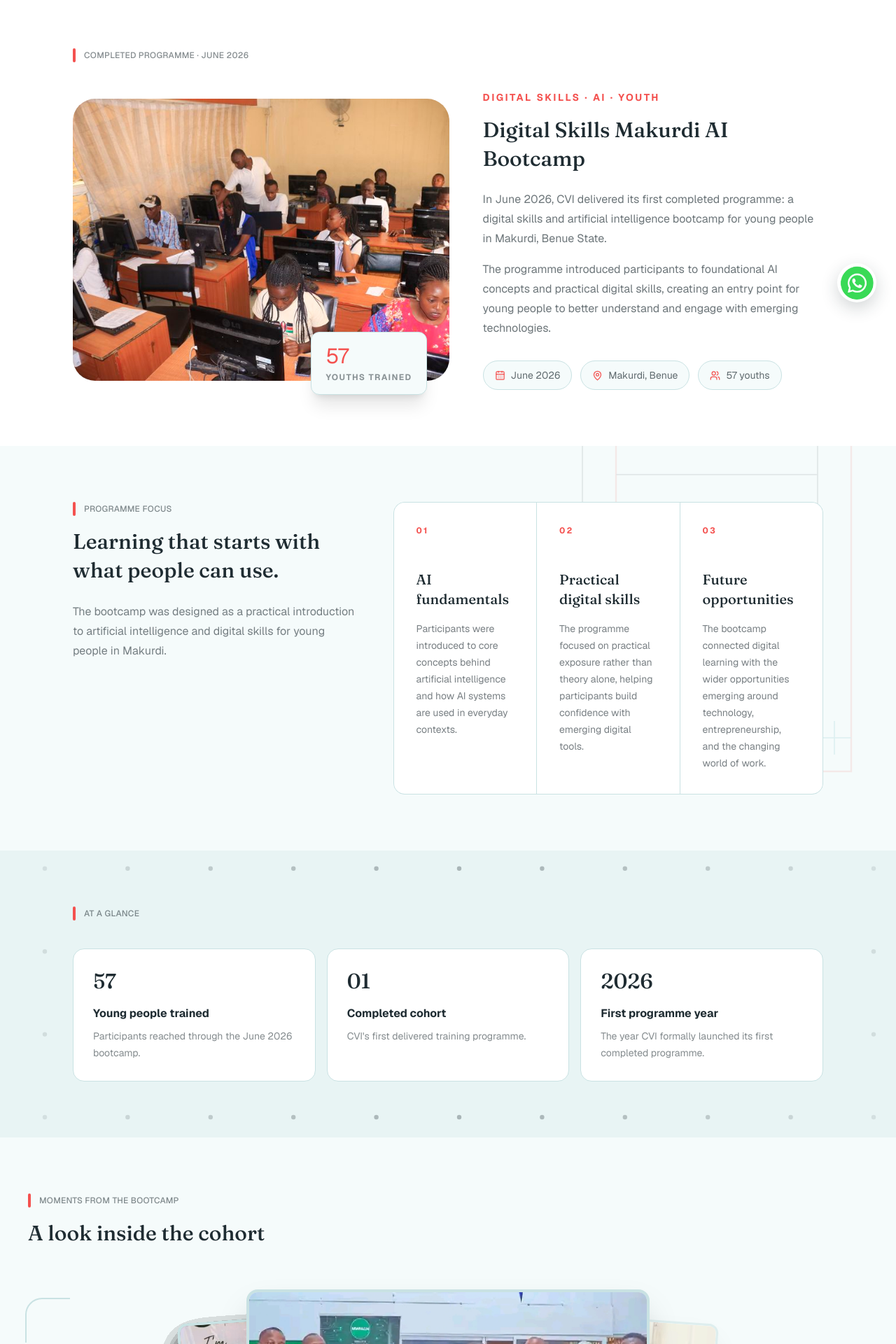
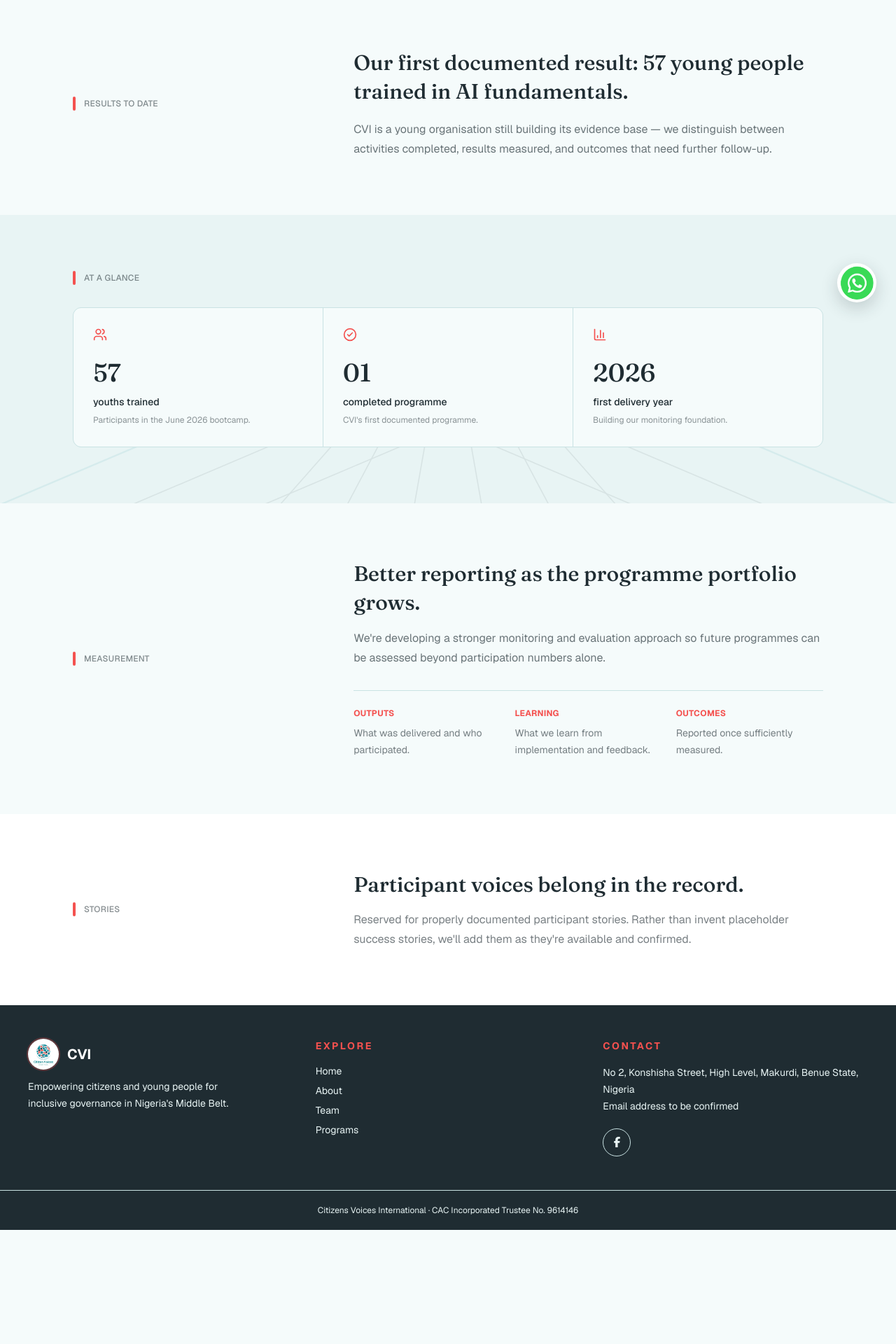
Before and after one commit to MaryAMsendoo/cvi, a Next.js app: page /impact in a window 1280 px wide. Shown: the part 340-2260 px from the top of the page at 70% size. After the commit the page ends 2097 px from the top, so only its background shows below. Built offline with nearby package versions, Linux system fonts and the light colour scheme.

Commit message:
General improvement

```diff
--- a/app/impact/page.tsx
+++ b/app/impact/page.tsx
@@ -1,38 +1,11 @@
 "use client";
 
-import Image from "next/image";
-import Link from "next/link";
 import { motion } from "motion/react";
-import {
-  ArrowDown,
-  ArrowUpRight,
-  CalendarDays,
-  MapPin,
-  Users,
-} from "lucide-react";
+import { Users, CheckCircle2, BarChart3 } from "lucide-react";
 import { SectionBackdrop } from "@/components/ui/SectionBackdrop";
-import { StackedGallery } from "@/components/ui/StackedGallery";
 import { PageHero } from "@/components/ui/PageHero";
 
-const LEARNING_AREAS = [
-  {
-    number: "01",
-    title: "AI fundamentals",
-    text: "Participants were introduced to core concepts behind artificial intelligence and how AI systems are used in everyday contexts.",
-  },
-  {
-    number: "02",
-    title: "Practical digital skills",
-    text: "The programme focused on practical exposure rather than theory alone, helping participants build confidence with emerging digital tools.",
-  },
-  {
-    number: "03",
-    title: "Future opportunities",
-    text: "The bootcamp connected digital learning with the wider opportunities emerging around technology, entrepreneurship, and the changing world of work.",
-  },
-];
-
-export default function Page() {
+export default function ImpactPage() {
   return (
     <main>
       {/* HERO */}
@@ -41,383 +14,168 @@ export default function Page() {
         title="What we've delivered. What we're learning."
         description="We report what has been delivered, what has been measured, and what still needs to be learned."
       />
-      {/* FEATURED PROGRAMME */}
-      <section className="relative overflow-hidden bg-surface py-16 sm:py-20">
-        {/* <SectionBackdrop variant="f" tone="light" /> */}
 
-        <div className="relative mx-auto max-w-6xl px-6 sm:px-10">
+      {/* RESULTS INTRODUCTION */}
+      <section className="relative bg-background py-16 sm:py-20">
+        <div className="mx-auto max-w-6xl px-6 sm:px-10">
+          <div className="grid gap-10 lg:grid-cols-[0.7fr_1.3fr]">
             <div className="flex items-center gap-3">
               <span className="h-5 w-1 rounded-full bg-accent" />
               <span className="text-xs font-medium uppercase tracking-wide text-foreground/55">
-              Completed programme · June 2026
+                Results to date
               </span>
             </div>
 
-          <div className="mt-10 grid gap-12 lg:grid-cols-[1.05fr_0.95fr] lg:items-center">
-            {/* IMAGE */}
-            <motion.div
-              initial={{ opacity: 0, x: -25 }}
-              whileInView={{ opacity: 1, x: 0 }}
-              viewport={{ once: true, margin: "-80px" }}
-              transition={{ duration: 0.65 }}
-              className="relative"
+            <div className="max-w-3xl">
+              <h2
+                className="text-2xl leading-snug text-foreground sm:text-3xl"
+                style={{ fontFamily: "var(--font-display)", fontWeight: 500 }}
               >
-              <div className="relative aspect-[4/3] overflow-hidden rounded-[2rem]">
-                <Image
-                  src="/img22.png"
-                  alt="Digital Skills Makurdi AI Bootcamp"
-                  fill
-                  className="object-cover"
-                />
-              </div>
-
-              <div className="absolute -bottom-5 right-5 rounded-xl border border-border bg-background px-5 py-4 shadow-xl sm:right-8">
-                <p className="text-3xl text-accent">57</p>
-                <p className="mt-1 text-xs font-bold uppercase tracking-[0.12em] text-foreground/50">
-                  youths trained
-                </p>
-              </div>
-            </motion.div>
-
-            {/* CONTENT */}
-            <motion.div
-              initial={{ opacity: 0, y: 25 }}
-              whileInView={{ opacity: 1, y: 0 }}
-              viewport={{ once: true, margin: "-80px" }}
-              transition={{ duration: 0.65 }}
-            >
-              <p className="text-sm font-bold uppercase tracking-[0.18em] text-accent">
-                Digital skills · AI · Youth
-              </p>
-
-              <h2
-                className="mt-4 text-2xl leading-snug text-foreground sm:text-3xl"
-                style={{
-                  fontFamily: "var(--font-display)",
-                  fontWeight: 500,
-                }}
-              >
-                Digital Skills Makurdi AI Bootcamp
+                Our first documented result: 57 young people trained in AI fundamentals.
               </h2>
 
-              <p className="mt-6 text-sm leading-6 text-foreground/65 sm:text-base sm:leading-7">
-                In June 2026, CVI delivered its first completed programme: a
-                digital skills and artificial intelligence bootcamp for young
-                people in Makurdi, Benue State.
+              <p className="mt-5 max-w-2xl text-sm leading-6 text-foreground/65 sm:text-base sm:leading-7">
+                CVI is a young organisation still building its evidence base —
+                we distinguish between activities completed, results measured,
+                and outcomes that need further follow-up.
               </p>
-
-              <p className="mt-4 text-sm leading-6 text-foreground/65 sm:text-base sm:leading-7">
-                The programme introduced participants to foundational AI
-                concepts and practical digital skills, creating an entry point
-                for young people to better understand and engage with emerging
-                technologies.
-              </p>
-
-              <div className="mt-8 flex flex-wrap gap-3">
-                <div className="inline-flex items-center gap-2 rounded-full border border-border bg-background px-4 py-2.5 text-sm text-foreground/70">
-                  <CalendarDays size={15} className="text-accent" />
-                  June 2026
-                </div>
-
-                <div className="inline-flex items-center gap-2 rounded-full border border-border bg-background px-4 py-2.5 text-sm text-foreground/70">
-                  <MapPin size={15} className="text-accent" />
-                  Makurdi, Benue
-                </div>
-
-                <div className="inline-flex items-center gap-2 rounded-full border border-border bg-background px-4 py-2.5 text-sm text-foreground/70">
-                  <Users size={15} className="text-accent" />
-                  57 youths
-                </div>
-              </div>
-            </motion.div>
-          </div>
-        </div>
-      </section>
-
-      {/* WHAT THE PROGRAMME COVERED */}
-      <section className="relative overflow-hidden bg-background py-16 sm:py-20">
-        <SectionBackdrop variant="h" tone="light" />
-
-        <div className="relative mx-auto max-w-6xl px-6 sm:px-10">
-          <div className="grid gap-12 lg:grid-cols-[0.8fr_1.2fr]">
-            <div>
-              <div className="flex items-center gap-3">
-                <span className="h-5 w-1 rounded-full bg-accent" />
-                <span className="text-xs font-medium uppercase tracking-wide text-foreground/55">
-                  Programme focus
-                </span>
-              </div>
-
-              <h2
-                className="mt-4 max-w-xl text-2xl leading-snug text-foreground sm:text-3xl"
-                style={{
-                  fontFamily: "var(--font-display)",
-                  fontWeight: 500,
-                }}
-              >
-                Learning that starts with what people can use.
-              </h2>
-
-              <p className="mt-6 max-w-md text-sm leading-6 text-foreground/60 sm:text-base sm:leading-7">
-                The bootcamp was designed as a practical introduction to
-                artificial intelligence and digital skills for young people in
-                Makurdi.
-              </p>
-            </div>
-
-            <div className="grid gap-px overflow-hidden rounded-2xl border border-border bg-border sm:grid-cols-3">
-              {LEARNING_AREAS.map((area, index) => (
-                <motion.article
-                  key={area.number}
-                  initial={{ opacity: 0, y: 20 }}
-                  whileInView={{ opacity: 1, y: 0 }}
-                  viewport={{ once: true, margin: "-60px" }}
-                  transition={{
-                    duration: 0.5,
-                    delay: index * 0.08,
-                  }}
-                  className="bg-surface p-7 sm:p-8"
-                >
-                  <p className="text-xs font-bold tracking-[0.18em] text-accent">
-                    {area.number}
-                  </p>
-
-                  <h3
-                    className="mt-12 text-xl text-foreground"
-                    style={{
-                      fontFamily: "var(--font-display)",
-                      fontWeight: 500,
-                    }}
-                  >
-                    {area.title}
-                  </h3>
-
-                  <p className="mt-4 text-sm leading-6 text-foreground/60">
-                    {area.text}
-                  </p>
-                </motion.article>
-              ))}
             </div>
           </div>
         </div>
       </section>
 
-      {/* PROGRAMME FACTS */}
-      <section className="relative overflow-hidden bg-surface-muted py-16 sm:py-20">
-        <SectionBackdrop variant="c" tone="light" />
-
+      {/* IMPACT FIGURES */}
+      <section className="relative bg-surface-muted py-16 sm:py-20">
+        <SectionBackdrop variant="g" tone="light" />
         <div className="relative mx-auto max-w-6xl px-6 sm:px-10">
-          <div className="flex items-center gap-3">
+          <div className="mb-8 flex items-center gap-3">
             <span className="h-5 w-1 rounded-full bg-accent" />
             <span className="text-xs font-medium uppercase tracking-wide text-foreground/55">
               At a glance
             </span>
           </div>
 
-          <div className="mt-10 grid gap-4 md:grid-cols-3">
-            <div className="rounded-2xl border border-border bg-surface p-6 sm:p-7">
+          <div className="grid gap-px overflow-hidden rounded-xl border border-border bg-border md:grid-cols-3">
+            <div className="bg-background p-6 sm:p-7">
+              <Users className="h-5 w-5 text-accent" />
               <p
-                className="text-3xl text-foreground"
-                style={{
-                  fontFamily: "var(--font-display)",
-                  fontWeight: 500,
-                }}
+                className="mt-6 text-4xl text-foreground"
+                style={{ fontFamily: "var(--font-display)", fontWeight: 500 }}
               >
                 57
               </p>
-
-              <p className="mt-4 font-bold text-foreground">
-                Young people trained
-              </p>
-
-              <p className="mt-2 text-sm leading-6 text-foreground/55">
-                Participants reached through the June 2026 bootcamp.
+              <p className="mt-3 text-sm font-medium text-foreground">youths trained</p>
+              <p className="mt-1.5 text-xs leading-5 text-foreground/50">
+                Participants in the June 2026 bootcamp.
               </p>
             </div>
 
-            <div className="rounded-2xl border border-border bg-surface p-6 sm:p-7">
+            <div className="bg-background p-6 sm:p-7">
+              <CheckCircle2 className="h-5 w-5 text-accent" />
               <p
-                className="text-3xl text-foreground"
-                style={{
-                  fontFamily: "var(--font-display)",
-                  fontWeight: 500,
-                }}
+                className="mt-6 text-4xl text-foreground"
+                style={{ fontFamily: "var(--font-display)", fontWeight: 500 }}
               >
                 01
               </p>
-
-              <p className="mt-4 font-bold text-foreground">
-                Completed cohort
-              </p>
-
-              <p className="mt-2 text-sm leading-6 text-foreground/55">
-                CVI&apos;s first delivered training programme.
+              <p className="mt-3 text-sm font-medium text-foreground">completed programme</p>
+              <p className="mt-1.5 text-xs leading-5 text-foreground/50">
+                CVI&apos;s first documented programme.
               </p>
             </div>
 
-            <div className="rounded-2xl border border-border bg-surface p-6 sm:p-7">
+            <div className="bg-background p-6 sm:p-7">
+              <BarChart3 className="h-5 w-5 text-accent" />
               <p
-                className="text-3xl text-foreground"
-                style={{
-                  fontFamily: "var(--font-display)",
-                  fontWeight: 500,
-                }}
+                className="mt-6 text-4xl text-foreground"
+                style={{ fontFamily: "var(--font-display)", fontWeight: 500 }}
               >
                 2026
               </p>
-
-              <p className="mt-4 font-bold text-foreground">
-                First programme year
-              </p>
-
-              <p className="mt-2 text-sm leading-6 text-foreground/55">
-                The year CVI formally launched its first completed programme.
+              <p className="mt-3 text-sm font-medium text-foreground">first delivery year</p>
+              <p className="mt-1.5 text-xs leading-5 text-foreground/50">
+                Building our monitoring foundation.
               </p>
             </div>
           </div>
         </div>
       </section>
 
-      {/* MOMENTS FROM THE BOOTCAMP */}
-      <section className="relative overflow-hidden bg-background py-16 sm:py-20">
-        <div className="relative mx-auto max-w-7xl px-6 sm:px-10">
-          <div className="flex items-center gap-3">
-            <span className="h-5 w-1 rounded-full bg-accent" />
-            <span className="text-xs font-medium uppercase tracking-wide text-foreground/55">Moments from the bootcamp</span>
-          </div>
-          <h2
-            className="mt-4 max-w-xl text-2xl leading-snug text-foreground sm:text-3xl"
-            style={{ fontFamily: "var(--font-display)", fontWeight: 500 }}
-          >
-            A look inside the cohort
-          </h2>
-
-          <div className="mt-14">
-            <StackedGallery
-              images={[
-                { id: "g1", src: "/p1.jpg", alt: "Participants at the AI bootcamp" },
-                { id: "g2", src: "/p2.jpg", alt: "Group training session" },
-                { id: "g3", src: "/p3.jpg", alt: "Instructor leading a session" },
-                { id: "g4", src: "/p4.jpg", alt: "Cohort group photo" },
-                { id: "g5", src: "/p5.jpg", alt: "Participant at a laptop" },
-                { id: "g6", src: "/p6.jpg", alt: "Hands-on practical session" },
-                { id: "g7", src: "/p7.jpg", alt: "Bootcamp participant" },
-                { id: "g8", src: "/p8.jpg", alt: "Digital skills training session" },
-                { id: "g9", src: "/p9.jpg", alt: "Participants during the bootcamp" },
-                { id: "g10", src: "/p10.jpg", alt: "Youth learning session" },
-                { id: "g11", src: "/p11.jpg", alt: "Participant working at a laptop" },
-                { id: "g12", src: "/p12.jpg", alt: "Group learning session" },
-                { id: "g13", src: "/p13.jpg", alt: "Practical training activity" },
-                { id: "g14", src: "/p14.jpg", alt: "Bootcamp cohort" },
-                { id: "g15", src: "/p15.jpg", alt: "Participants at the training" },
-                { id: "g16", src: "/p16.jpg", alt: "Digital skills workshop" },
-                { id: "g18", src: "/p18.jpg", alt: "Hands-on learning activity" },
-                { id: "g19", src: "/p19.jpg", alt: "Bootcamp participants together" },
-                { id: "g20", src: "/p20.jpg", alt: "AI learning session" },
-                { id: "g21", src: "/p21.jpg", alt: "Programme participant" },
-                { id: "g22", src: "/p22.jpg", alt: "Training programme moment" },
-                { id: "g23", src: "/p23.jpg", alt: "Learning and collaboration" },
-                { id: "g24", src: "/p24.jpg", alt: "Cohort learning moment" },
-                { id: "g25", src: "/p25.jpg", alt: "Bootcamp activity" },
-                { id: "g26", src: "/p26.jpg", alt: "Participants in the programme" },
-                { id: "g27", src: "/p27.jpg", alt: "Digital training activity" },
-                { id: "g28", src: "/p28.jpg", alt: "Participants during a session" },
-                { id: "g29", src: "/p29.jpg", alt: "Cohort programme moment" },
-                { id: "g30", src: "/p30.jpg", alt: "Youth empowerment session" },
-                { id: "g31", src: "/p31.jpg", alt: "Practical digital skills session" },
-                { id: "g32", src: "/p32.jpg", alt: "Bootcamp group moment" },
-              ]}
-            />
-          </div>
-        </div>
-      </section>
-
-      {/* PARTNER / SPONSOR */}
-      <section className="relative overflow-hidden bg-surface py-16 sm:py-20">
-        <div className="relative mx-auto grid max-w-6xl gap-12 px-6 sm:px-10 lg:grid-cols-[1fr_0.8fr] lg:items-center">
-          <div>
+      {/* HOW WE MEASURE */}
+      <section className="relative bg-background py-16 sm:py-20">
+        <div className="mx-auto max-w-6xl px-6 sm:px-10">
+          <div className="grid gap-10 lg:grid-cols-[0.7fr_1.3fr]">
             <div className="flex items-center gap-3">
               <span className="h-5 w-1 rounded-full bg-accent" />
               <span className="text-xs font-medium uppercase tracking-wide text-foreground/55">
-                Programme support
+                Measurement
               </span>
             </div>
 
+            <div className="max-w-2xl">
               <h2
-              className="mt-4 max-w-2xl text-2xl leading-snug text-foreground sm:text-3xl"
-              style={{
-                fontFamily: "var(--font-display)",
-                fontWeight: 500,
-              }}
+                className="text-2xl leading-snug text-foreground sm:text-3xl"
+                style={{ fontFamily: "var(--font-display)", fontWeight: 500 }}
               >
-              Supported by the Mandela Washington Fellows Alumni Association of Nigeria.
+                Better reporting as the programme portfolio grows.
               </h2>
 
-            <p className="mt-5 max-w-2xl text-sm leading-6 text-foreground/60 sm:text-base sm:leading-7">
-              They sponsored the June 2026 Digital Skills Makurdi AI Bootcamp — CVI&apos;s
-              first completed training programme.
+              <p className="mt-4 text-sm leading-6 text-foreground/65 sm:text-base sm:leading-7">
+                We&apos;re developing a stronger monitoring and evaluation
+                approach so future programmes can be assessed beyond
+                participation numbers alone.
               </p>
 
-            <p className="mt-3 max-w-2xl text-sm leading-6 text-foreground/50">
-              CVI also has an institutional tie with the Federal 3MTT Programme, separate
-              from confirmed funding or sponsorship.
+              <div className="mt-8 grid gap-5 border-t border-border pt-6 sm:grid-cols-3">
+                <div>
+                  <p className="text-xs font-bold uppercase tracking-wide text-accent">Outputs</p>
+                  <p className="mt-2 text-sm leading-6 text-foreground/60">
+                    What was delivered and who participated.
                   </p>
                 </div>
-
-          <div className="relative rounded-2xl border border-border bg-background p-6 sm:p-7">
-            <p className="text-xs font-bold uppercase tracking-[0.18em] text-accent">
-              Programme supporter
+                <div>
+                  <p className="text-xs font-bold uppercase tracking-wide text-accent">Learning</p>
+                  <p className="mt-2 text-sm leading-6 text-foreground/60">
+                    What we learn from implementation and feedback.
                   </p>
-
-            <div className="relative mt-8 h-20 w-full">
-              <Image
-                src="/madela.jpg"
-                alt="Mandela Washington Fellows Alumni Association of Nigeria"
-                fill
-                className="object-contain object-left"
-              />
+                </div>
+                <div>
+                  <p className="text-xs font-bold uppercase tracking-wide text-accent">Outcomes</p>
+                  <p className="mt-2 text-sm leading-6 text-foreground/60">
+                    Reported once sufficiently measured.
+                  </p>
+                </div>
+              </div>
             </div>
           </div>
         </div>
       </section>
 
-      {/* WHAT'S NEXT */}
-      <section className="relative overflow-hidden bg-foreground py-14 text-white sm:py-16">
-        <SectionBackdrop variant="l" tone="dark" />
-
-        <div className="relative mx-auto grid max-w-6xl gap-10 px-6 sm:px-10 md:grid-cols-[1fr_auto] md:items-end">
-          <div className="max-w-2xl">
+      {/* STORIES PLACEHOLDER */}
+      <section className="relative bg-surface py-16 sm:py-20">
+        <div className="mx-auto max-w-6xl px-6 sm:px-10">
+          <div className="grid gap-10 lg:grid-cols-[0.7fr_1.3fr]">
             <div className="flex items-center gap-3">
               <span className="h-5 w-1 rounded-full bg-accent" />
-              <span className="text-xs font-medium uppercase tracking-wide text-white/55">
-                Looking ahead
+              <span className="text-xs font-medium uppercase tracking-wide text-foreground/55">
+                Stories
               </span>
             </div>
 
+            <div className="max-w-2xl">
               <h2
-              className="mt-4 text-2xl leading-snug sm:text-3xl"
-              style={{
-                fontFamily: "var(--font-display)",
-                fontWeight: 500,
-              }}
+                className="text-2xl leading-snug text-foreground sm:text-3xl"
+                style={{ fontFamily: "var(--font-display)", fontWeight: 500 }}
               >
-              One completed programme is a beginning, not a finished story.
+                Participant voices belong in the record.
               </h2>
-
-            <p className="mt-6 max-w-xl text-sm leading-6 text-white/60 sm:text-base sm:leading-7">
-              CVI is building its programme portfolio across youth empowerment,
-              governance, and human capital development — shaped by what we learn from
-              each community we work with.
+              <p className="mt-4 text-sm leading-6 text-foreground/60 sm:text-base sm:leading-7">
+                Reserved for properly documented participant stories. Rather
+                than invent placeholder success stories, we&apos;ll add them
+                as they&apos;re available and confirmed.
               </p>
             </div>
-
-          <Link
-            href="/get-involved"
-            className="inline-flex w-fit items-center gap-2 rounded-full bg-accent px-4 py-2.5 text-sm font-bold text-white transition-transform hover:-translate-y-0.5 hover:bg-primary-strong"
-          >
-            Discuss a partnership
-            <ArrowUpRight size={14} aria-hidden="true" />
-          </Link>
+          </div>
         </div>
       </section>
     </main>
--- a/app/programs/page.tsx
+++ b/app/programs/page.tsx
@@ -65,7 +65,7 @@ export default function Page() {
             >
               <div className="relative aspect-[4/3] overflow-hidden rounded-[2rem]">
                 <Image
-                  src="/img22.png"
+                  src="/p9.jpg"
                   alt="Digital Skills Makurdi AI Bootcamp"
                   fill
                   className="object-cover"
```
Lines whose indentation alone changed are shown as unchanged.
